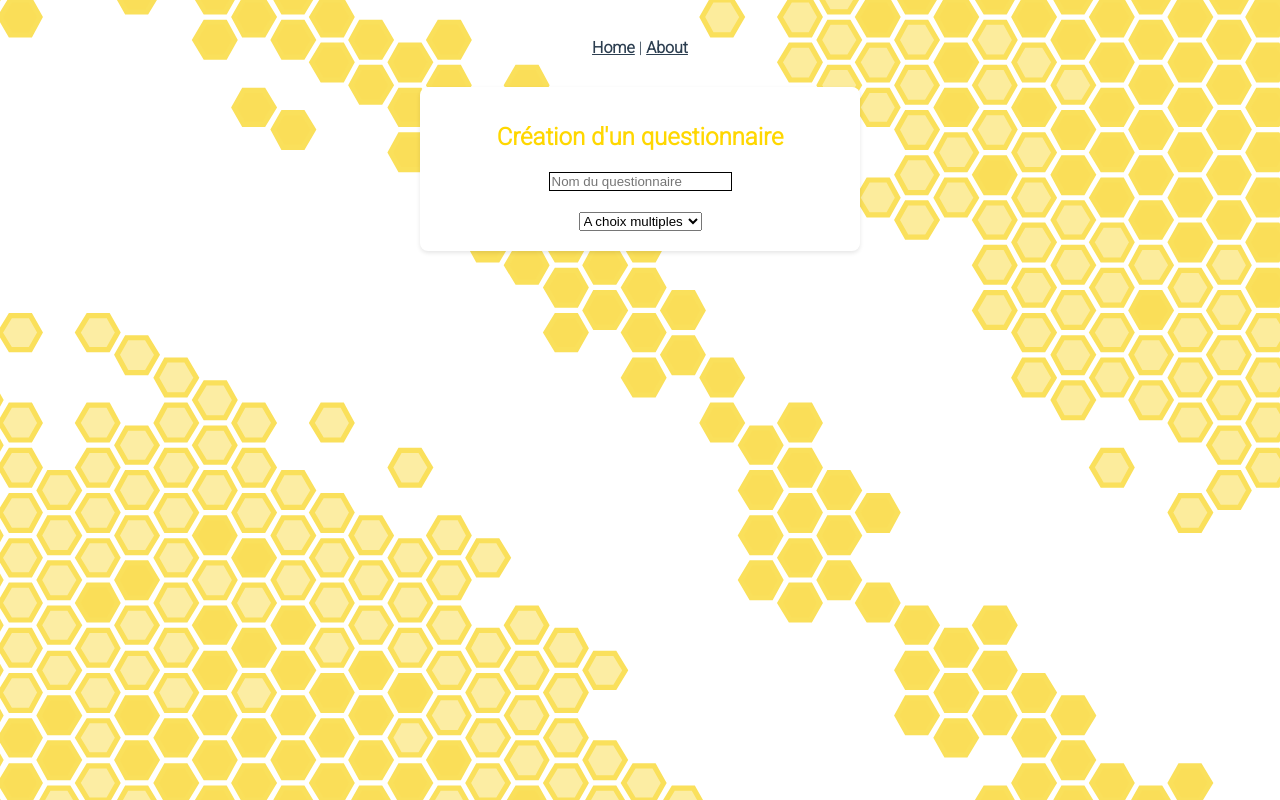
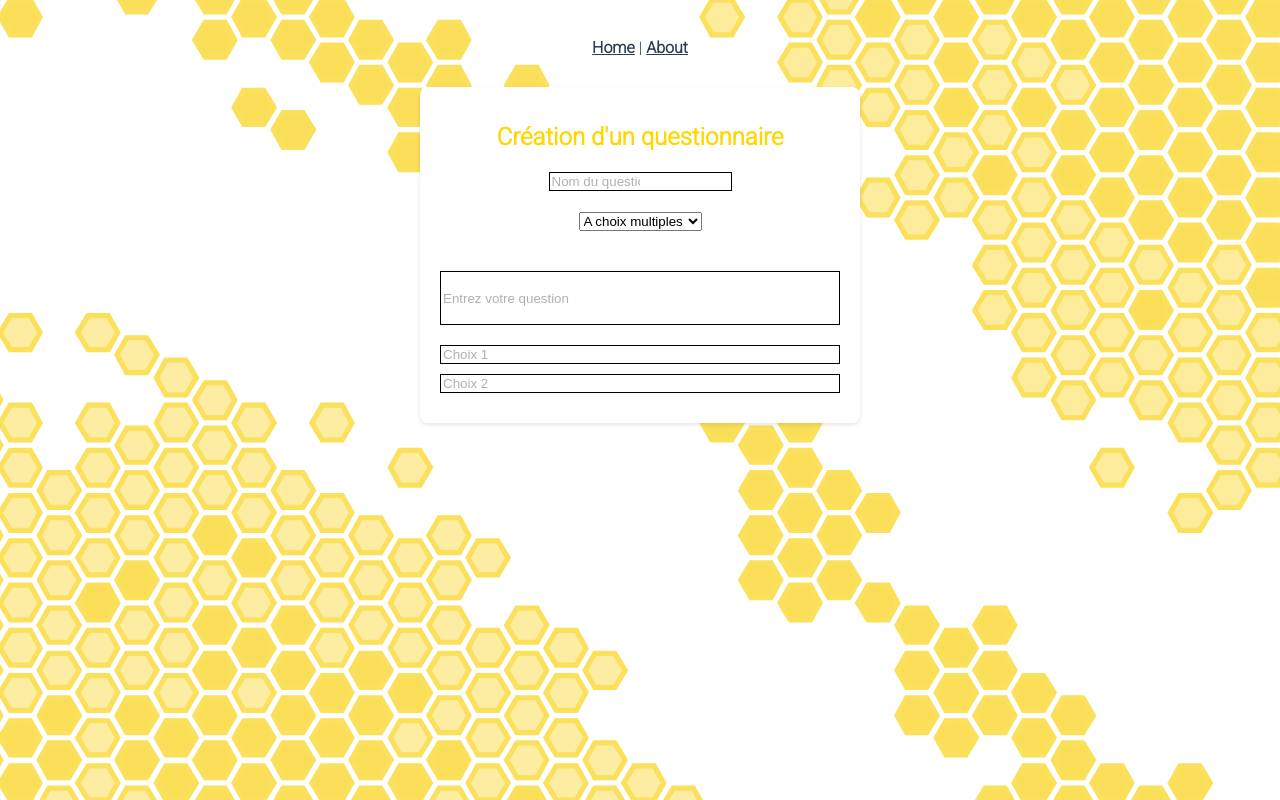
Before and after one commit to MaxHowardBorges/2b-quiz, a Vue app in the folder frontend-vue/: page /#/teacher-create-quiz in a window 1280 px wide. Built offline with nearby package versions, Linux system fonts and the light colour scheme; the HTML template or start-up script is replaced by a standard one.

Commit message:
Suite Création de questionnaire pour le prof #5

```diff
--- a/frontend-vue/src/views/TeacherCreateQuiz.vue
+++ b/frontend-vue/src/views/TeacherCreateQuiz.vue
@@ -9,14 +9,24 @@
       v-model="QuizName"
       style="border: 1px solid #000000;margin-bottom: 20px"   />
 
-  <div>
+  <div style='margin-bottom: 40px'>
     <select id="typeInput" name="typeInput" class="input">
       <option>A choix multiples</option>
       <option>Ouverte</option>
       <option>Vrai/Faux</option>
     </select></div>
+<div id='qna'>
+    <input id='Question' type='text' placeholder='Entrez votre question' style="border: 1px solid #000000;margin-bottom: 20px;height:50px;"/>
 
+    <input id='Reponse' type='text' placeholder='Choix 1' style="border: 1px solid #000000;margin-bottom: 10px"/>
+    <input id='Reponse' type='text' placeholder='Choix 2' style="border: 1px solid #000000;margin-bottom: 10px"/>
+</div>
   </div>
+
+
+
+
+
 </template>
 
 <script>
@@ -43,5 +53,17 @@
     color: #FFD700; /* Couleur jaune */
   }
 
+  input::placeholder {
+    color: #5e6567;
+    opacity: 50%;
+    margin-left: 50%;
+  }
+  input:placeholder-shown {
+    border: 1px solid #ffffff;
+  }
+
+  #qna{
+    display: grid;
+  }
 
 </style>
```
